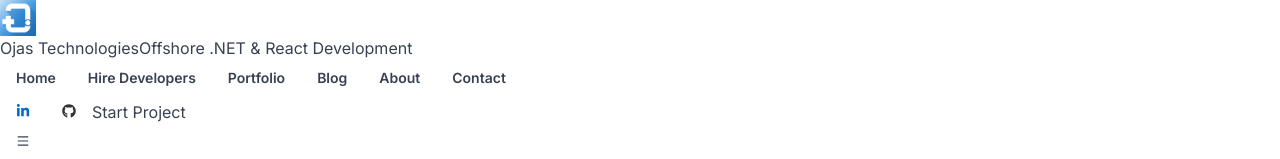
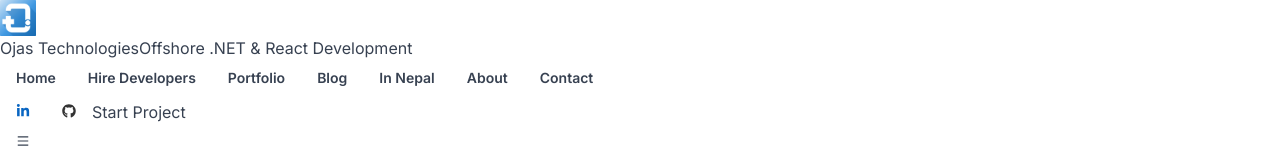
Before and after one commit to ojastechnologies/ojas-web, a Next.js app: page / in a window 1280 px wide. Shown: the top 159 px of the page. Built offline with nearby package versions, Linux system fonts and the light colour scheme.

Commit message:
feat: add nav/footer links + sitemap entry for Nepal landing page

```diff
--- a/app/components/mainLayout/footer.tsx
+++ b/app/components/mainLayout/footer.tsx
@@ -55,7 +55,7 @@
           <div className="lg:col-span-2">
             <h3 className="text-xs font-semibold text-indigo-200 uppercase tracking-wider mb-4">Quick Links</h3>
             <ul className="space-y-2">
-              {[{n:"Hire Developers",h:"/hire-developers"},{n:"Portfolio",h:"/portfolio"},{n:"About Us",h:"/about"},{n:"Contact",h:"/contact"}].map(({n,h}) => (
+              {[{n:"Hire Developers",h:"/hire-developers"},{n:"Portfolio",h:"/portfolio"},{n:"In Nepal",h:"/software-development-nepal"},{n:"About Us",h:"/about"},{n:"Contact",h:"/contact"}].map(({n,h}) => (
                 <li key={h}><Link href={h} className="text-sm text-indigo-300/60 hover:text-blue-400 transition-colors flex items-center gap-1"><HiArrowRight className="w-3 h-3 opacity-0 -ml-4 group-hover:opacity-100 group-hover:ml-0 transition-all" />{n}</Link></li>
               ))}
             </ul>
--- a/app/constants.ts
+++ b/app/constants.ts
@@ -64,6 +64,7 @@
     { name: "Hire Developers", href: "/hire-developers" },
     { name: "Portfolio", href: "/portfolio" },
     { name: "Blog", href: "/blog" },
+    { name: "In Nepal", href: "/software-development-nepal" },
     { name: "About", href: "/about" },
     { name: "Contact", href: "/contact" },
 ];
--- a/app/sitemap.ts
+++ b/app/sitemap.ts
@@ -10,6 +10,7 @@
         { url: `${baseUrl}/portfolio`, lastModified: new Date(), changeFrequency: "monthly", priority: 0.8 },
         { url: `${baseUrl}/about`, lastModified: new Date(), changeFrequency: "monthly", priority: 0.7 },
         { url: `${baseUrl}/blog`, lastModified: new Date(), changeFrequency: "weekly", priority: 0.7 },
+        { url: `${baseUrl}/software-development-nepal`, lastModified: new Date(), changeFrequency: "monthly", priority: 0.8 },
         { url: `${baseUrl}/contact`, lastModified: new Date(), changeFrequency: "monthly", priority: 0.6 },
         { url: `${baseUrl}/privacy`, lastModified: new Date(), changeFrequency: "yearly", priority: 0.3 },
         { url: `${baseUrl}/terms`, lastModified: new Date(), changeFrequency: "yearly", priority: 0.3 },
```
